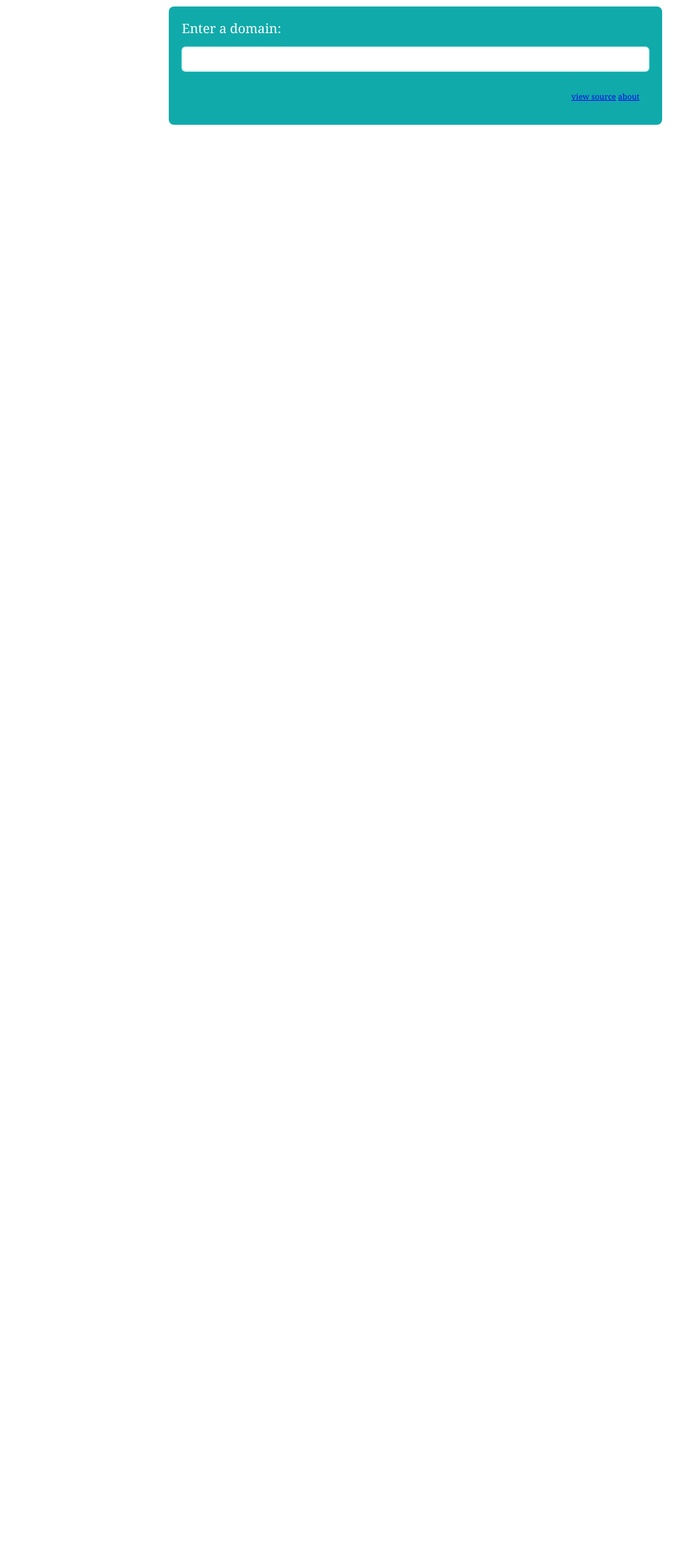
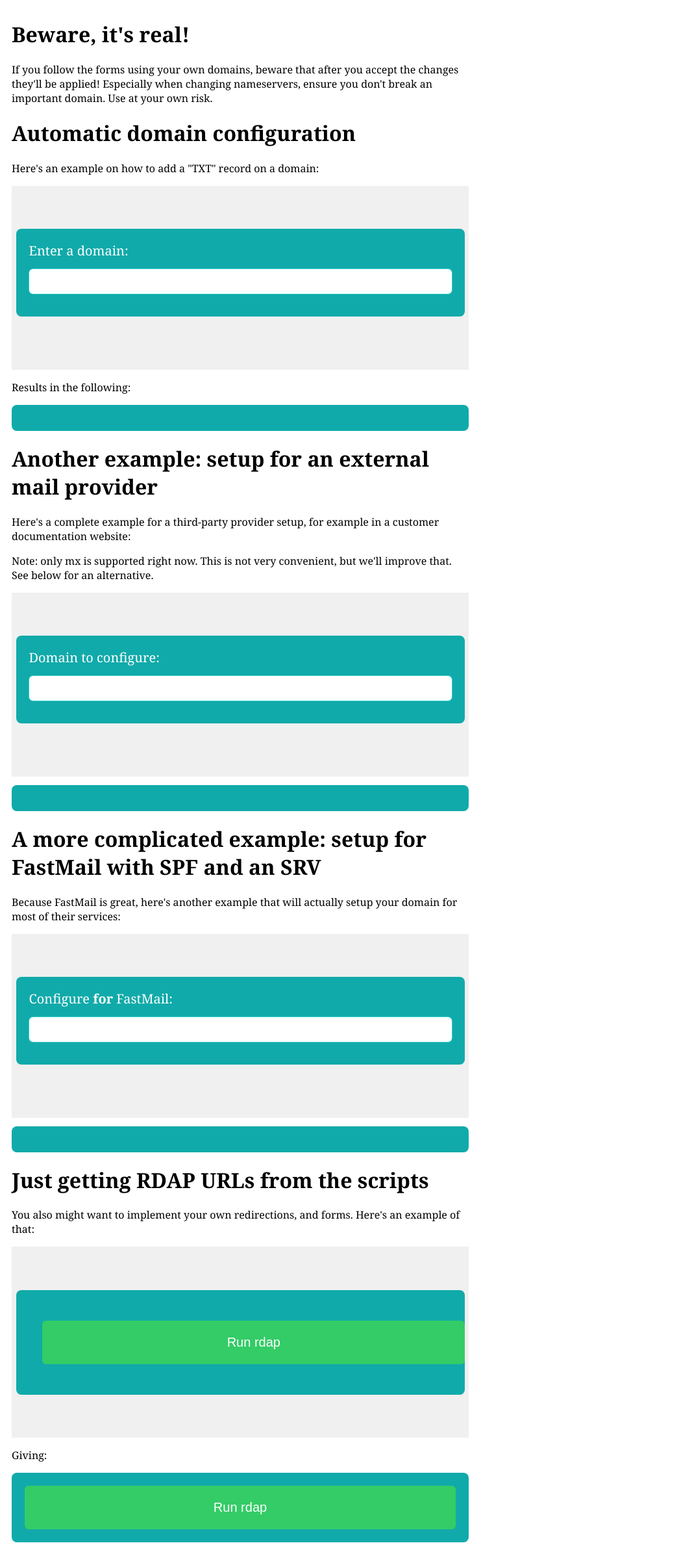
Before and after one commit to kalou/rdap.io, a Flask app: page / in a window 1280 px wide. Shown: the whole page at 65% size, without its empty margins (0-1066 px from the left). Before the commit the page ends 192 px from the top, so only its background shows below. Run offline with Flask 2, Linux system fonts and the light colour scheme.

Commit message:
add examples
change rdaplet() for this only page, so we can have one per page

```diff
--- a/rdapio/__init__.py
+++ b/rdapio/__init__.py
@@ -51,4 +51,4 @@
 
 
 if __name__ == "__main__":
-    app.run(debug=True, use_reloader=False, host='0.0.0.0')
+    app.run(debug=True, use_reloader=True, host='0.0.0.0')
--- a/rdapio/static/script/rdapio.js
+++ b/rdapio/static/script/rdapio.js
@@ -30,7 +30,7 @@
         },
     },
 
-    self.rdaplet = {
+    self.rdaplet = function() { return {
         form: null,
         form_msg: null,
         form_domain : null,
@@ -158,6 +158,13 @@
             return this;
         },
 
+        add_record: function(name, type, value) {
+            this.add_param("name", name);
+            this.add_param("type", type);
+            this.add_param("value", value);
+            return this;
+        },
+
         say_when: function(step, value) {
             this.steps[step][0] = value;
             // ..bah..
@@ -165,4 +172,4 @@
             return this;
         }
     }
-})(typeof self !== 'undefined' ? self : this);
+}})(typeof self !== 'undefined' ? self : this);
--- /dev/null
+++ b/rdapio/static/styles/default.css
@@ -0,0 +1,99 @@
+/*
+
+Original highlight.js style (c) Ivan Sagalaev <maniac@softwaremaniacs.org>
+
+*/
+
+.hljs {
+  display: block;
+  overflow-x: auto;
+  padding: 0.5em;
+  background: #F0F0F0;
+}
+
+
+/* Base color: saturation 0; */
+
+.hljs,
+.hljs-subst {
+  color: #444;
+}
+
+.hljs-comment {
+  color: #888888;
+}
+
+.hljs-keyword,
+.hljs-attribute,
+.hljs-selector-tag,
+.hljs-meta-keyword,
+.hljs-doctag,
+.hljs-name {
+  font-weight: bold;
+}
+
+
+/* User color: hue: 0 */
+
+.hljs-type,
+.hljs-string,
+.hljs-number,
+.hljs-selector-id,
+.hljs-selector-class,
+.hljs-quote,
+.hljs-template-tag,
+.hljs-deletion {
+  color: #880000;
+}
+
+.hljs-title,
+.hljs-section {
+  color: #880000;
+  font-weight: bold;
+}
+
+.hljs-regexp,
+.hljs-symbol,
+.hljs-variable,
+.hljs-template-variable,
+.hljs-link,
+.hljs-selector-attr,
+.hljs-selector-pseudo {
+  color: #BC6060;
+}
+
+
+/* Language color: hue: 90; */
+
+.hljs-literal {
+  color: #78A960;
+}
+
+.hljs-built_in,
+.hljs-bullet,
+.hljs-code,
+.hljs-addition {
+  color: #397300;
+}
+
+
+/* Meta color: hue: 200 */
+
+.hljs-meta {
+  color: #1f7199;
+}
+
+.hljs-meta-string {
+  color: #4d99bf;
+}
+
+
+/* Misc effects */
+
+.hljs-emphasis {
+  font-style: italic;
+}
+
+.hljs-strong {
+  font-weight: bold;
+}
--- a/rdapio/templates/index.html
+++ b/rdapio/templates/index.html
@@ -5,11 +5,17 @@
     html {
         overflow: -moz-scrollbars-vertical;
         overflow-y: scroll;
+        font-family: Georgia, "Times New Roman", Times, serif;
+        margin: 10px;
+        max-width: 720px;
     }
 
-    .rdapio-form {
+    code {
+        padding: 20px;
+    }
+
+    form {
         max-width: 720px;
-        margin: 10px auto;
         padding: 20px;
         background: #1aa;
         border-radius: 8px;
@@ -18,7 +24,7 @@
         font-family: Georgia, "Times New Roman", Times, serif;
     }
 
-    input.rdapio {
+    input {
         padding: 15px;
         box-sizing: border-box;
         height: 38px;
@@ -35,7 +41,7 @@
         transition: all .2s;
     }
 
-    button.rdapio {
+    button {
         border-radius: 6px;
         color: #FFF;
         background: #3c6;
@@ -47,7 +53,7 @@
         border-color: transparent;
     }
 
-    button.rdapio:hover {
+    button:hover {
         background: #4d7;
         -webkit-transition: all .2s;
         transition: all .2s;
@@ -59,35 +65,129 @@
         text-align: right;
     }
 
+    code {
+        max-width: 720px;
+    }
+
     </style>
     <script src="/s/script/fetch.js"></script>
     <script src="/s/script/es6-promise.js"></script>
     <script src="/s/script/rdapio.js"></script>
+    <script src="/s/script/highlight.pack.js"></script>
+    <link class="codestyle" rel="stylesheet" href="/s/styles/default.css">
   </head>
   <body>
-  <div class="rdapio-form">
-      <form id="config" action="/domain" method=POST>
+
+  <h1>Beware, it's real!</h1>
+  <p>If you follow the forms using your own domains, beware that after you
+  accept the changes they'll be applied! Especially when changing nameservers,
+  ensure you don't break an important domain. Use at your own risk.</p>
+
+  <h1>Automatic domain configuration</h1>
+  <p>Here's an example on how to add a "TXT" record on a domain:</p>
+
+  {% set example %}
+  <div>
+      <form id="example0" method=POST>
       </form>
-      <div class="ps">
-        <a href="javascript:viewsource()">view source</a>
-        <a href="/about">about</a>
-      </div>
+      <script>
+          // Use rdaplet, asking to add a TXT record
+          new rdaplet().setup('example0')
+                    .for_service('record') // Select "record" service
+                    .say_when('initial', 'Enter a domain:') // Change the labels
+                    .add_record("tpda", "txt", "hello") // Describe record
+                    .add_param("redirect", "http://rdap.io/?success") // Get the client back
+      </script>
   </div>
+  {% endset %}
+
+  <pre><code>{{ example }}</code></pre>
+
+  <p>Results in the following:</p>
+
+  {{ example | safe }}
+
+  <h1>Another example: setup for an external mail provider</h1>
+  <p>Here's a complete example for a third-party provider setup, for example
+  in a customer documentation website:</p>
+  <p>Note: only mx is supported right now. This is not very convenient,
+  but we'll improve that. See below for an alternative.</p>
+
+  {% set example %}
+  <div>
+      <form id="example1" method=POST>
+      </form>
+      <script>
+          // Use rdaplet, adding MX records
+          new rdaplet().setup('example1')
+                    .for_service('email') // Select "email" service
+                    .say_when('initial', 'Domain to configure:') // Change the labels
+                    .add_param("mx", "10 spool.mail.gandi.net.")
+                    .add_param("mx", "20 fb.mail.gandi.net.");
+      </script>
+  </div>
+  {% endset %}
+
+  <pre><code>{{ example }}</code></pre>
+  {{ example | safe }}
+
+  <h1>A more complicated example: setup for FastMail with SPF and an SRV</h1>
+  <p>Because FastMail is great, here's another example that will actually
+  setup your domain for most of their services:</p>
+  {% set example %}
+  <div>
+      <form id="example2" method=POST>
+      </form>
+      <script>
+          // Use rdaplet, setting up complete MX services
+          new rdaplet().setup('example2')
+                    .for_service('record') // Select "record" service
+                    .say_when('initial', 'Configure for FastMail:') // Change the labels
+                    .add_record("@", "mx", "10 n1-smtp.messagingengine.com.")
+                    .add_record("@", "mx", "20 in2-smtp.messagingengine.com.")
+                    .add_record("@", "txt",
+                        "v=spf1 include:spf.messagingengine.com ?all")
+                    .add_record("_client._smtp", "srv", "1 1 1 @")
+                    .add_record("_submission._tcp",
+                                "srv", "0 1 587 mail.messagingengine.com.")
+                    .add_record("_imaps._tcp",
+                                "srv", "0 1 993 mail.messagingengine.com.")
+                    .add_record("_pop3s._tcp",
+                                "srv", "10 1 995 mail.messagingengine.com.")
+                    .add_record("_carddavs._tcp",
+                                "srv", "0 1 443 carddav.messagingengine.com.")
+                    .add_record("_caldavs._tcp",
+                                "srv", "0 1 443 caldav.messagingengine.com.")
+                    .add_param("redirect", "http://rdap.io/?success") // Get the client back
+                    // Woot.
+      </script>
+  </div>
+  {% endset %}
+
+  <pre><code>{{ example }}</code></pre>
+  {{ example | safe }}
+
+  <h1>Just getting RDAP URLs from the scripts</h1>
+  <p>You also might want to implement your own redirections, and forms. Here's
+  an example of that:</p>
+
+  {% set example %}
+  <div>
+  <form>
+    <button onclick="rdapio.lookup('rdap.io', 'record', alert, alert)">Run rdap</button>
+  </form>
+  </div>
+  {% endset %}
+
+  <pre><code>{{ example }}</code></pre>
+
+  <p>Giving:</p>
+
+  {{ example | safe }}
+
   <script>
-      function viewsource() {
-        window.location = 'view-source:' + window.location;
-      }
+        hljs.initHighlightingOnLoad();
+  </script>
 
-      // Query auto/doc urls:
-      // rdapio.lookup('ten.pm', 'record', onAuto, onDoc, onError);
-
-      // Or use rdaplet
-      rdaplet.setup('config')
-                .for_service('record')
-                .say_when('initial', 'Enter a domain:')
-                .add_param("name", "tpda")
-                .add_param("type", "a")
-                .add_param("value", "1.2.3.4");
-  </script>
   </body>
 </html>
```
Also changed, not shown: rdapio/static/script/highlight.pack.js (added).
